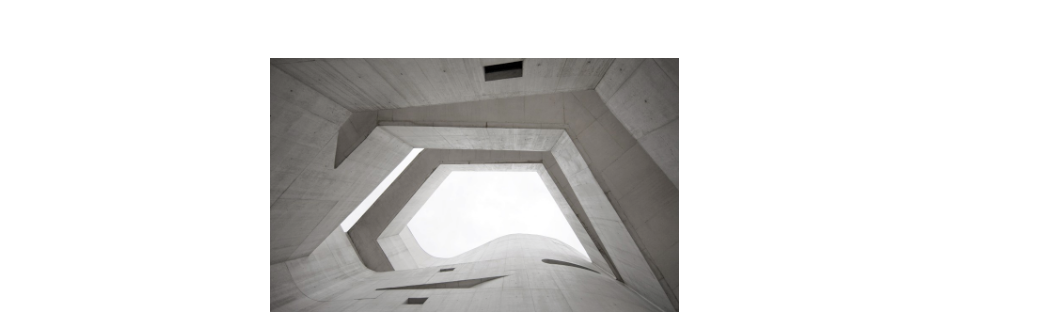
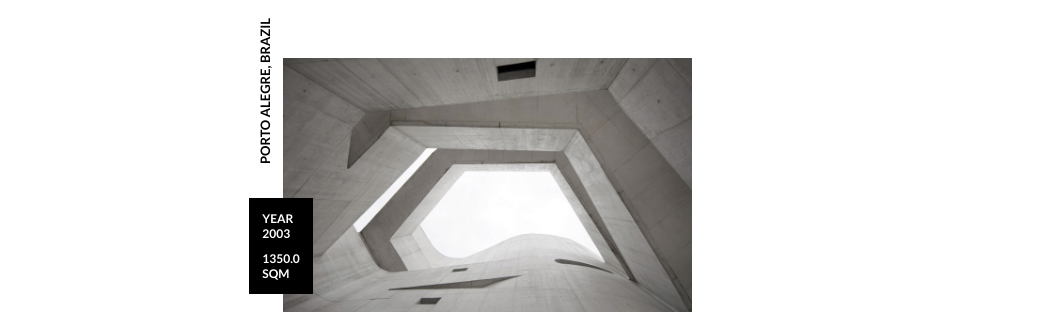
Before and after one commit to apinkev/acosta-template, a plain HTML site: page index.html in a window 1280 px wide. Shown: the part 624-952 px from the top of the page, without its empty margins (223-1280 px from the left). Drawn offline with Linux system fonts and the light colour scheme.

Commit message:
project styles

```diff
--- a/css/index.css
+++ b/css/index.css
@@ -160,12 +160,45 @@ a {
 
 .building-2 {
   width: 40%;
+  height: 30%;
 }
 
 .content-text-container {
   display: flex;
   width: 50%;
   justify-content: center;
+}
+
+.content-graphics-container {
+  width: 100%;
+  position: relative;
+  display: flex;
+  justify-content: center;
+}
+
+.black-box {
+  background-color: black;
+  color: white;
+  position: absolute;
+  left: 28%;
+  top: 55%;
+  font-size: 12px;
+  padding: 8px;
+}
+
+.black-box p {
+  padding: 5px;
+  font-weight: bold;
+}
+
+.location-vertical {
+  writing-mode: vertical-lr;
+  height: fit-content;
+  transform: rotate(-180deg);
+  font-size: 13px;
+  font-weight: bold;
+  margin-top: -40px;
+  margin-right: 10px;
 }
 
 .description-text {
--- a/index.html
+++ b/index.html
@@ -52,7 +52,14 @@
         </div>
         <img class="building" src="img/building.png" />
         <div class="content-container">
-            <img class="building-2" src="img/building-2.png" />
+            <div class="content-graphics-container">
+                <p class="location-vertical">PORTO ALEGRE, BRAZIL</p>
+                <img class="building-2" src="img/building-2.png" />
+                <div class="black-box">
+                    <p>YEAR<br>2003</p>
+                    <p>1350.0 <br>SQM</p>
+                </div>
+            </div>
             <div class="content-text-container">
                 <h3 class="titles vidaloka">Iberê Camargo Foundation</h3>
                 <p class="description-text">It could have been, if the projection had ended in the trace of a pure rule. It could have been almost the same: three elevated plans, each formed by three rectengular exhibitions rooms, placed at two consecutive faces and connected by ramps, that run on the two other faces. Then, a four-storey-high atrium rises between circulations and rooms, creating a diagonal symmetry inside the building. But the building is not just a rule. It is mainly the materialization of a set of variations.</p>
```
